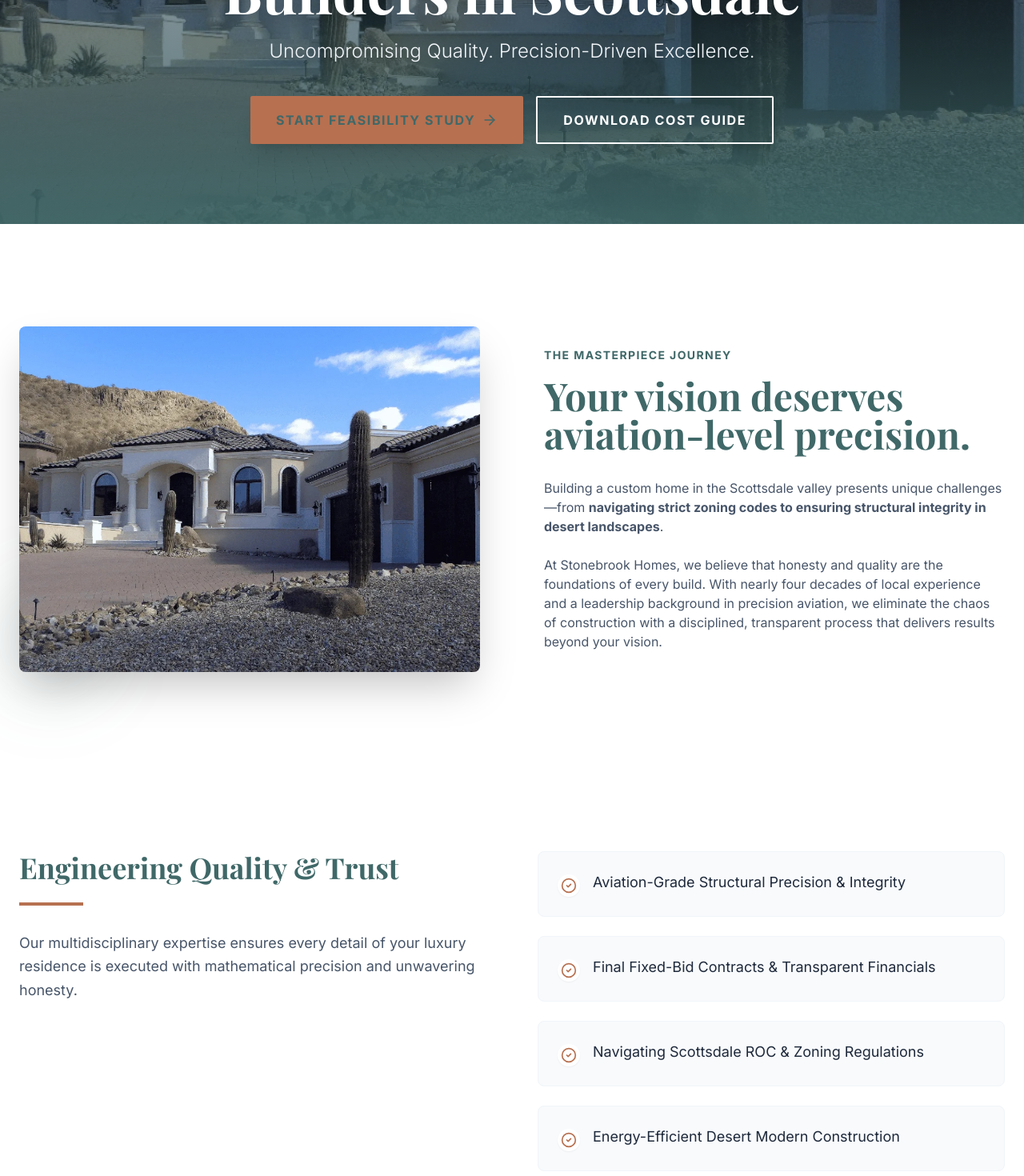
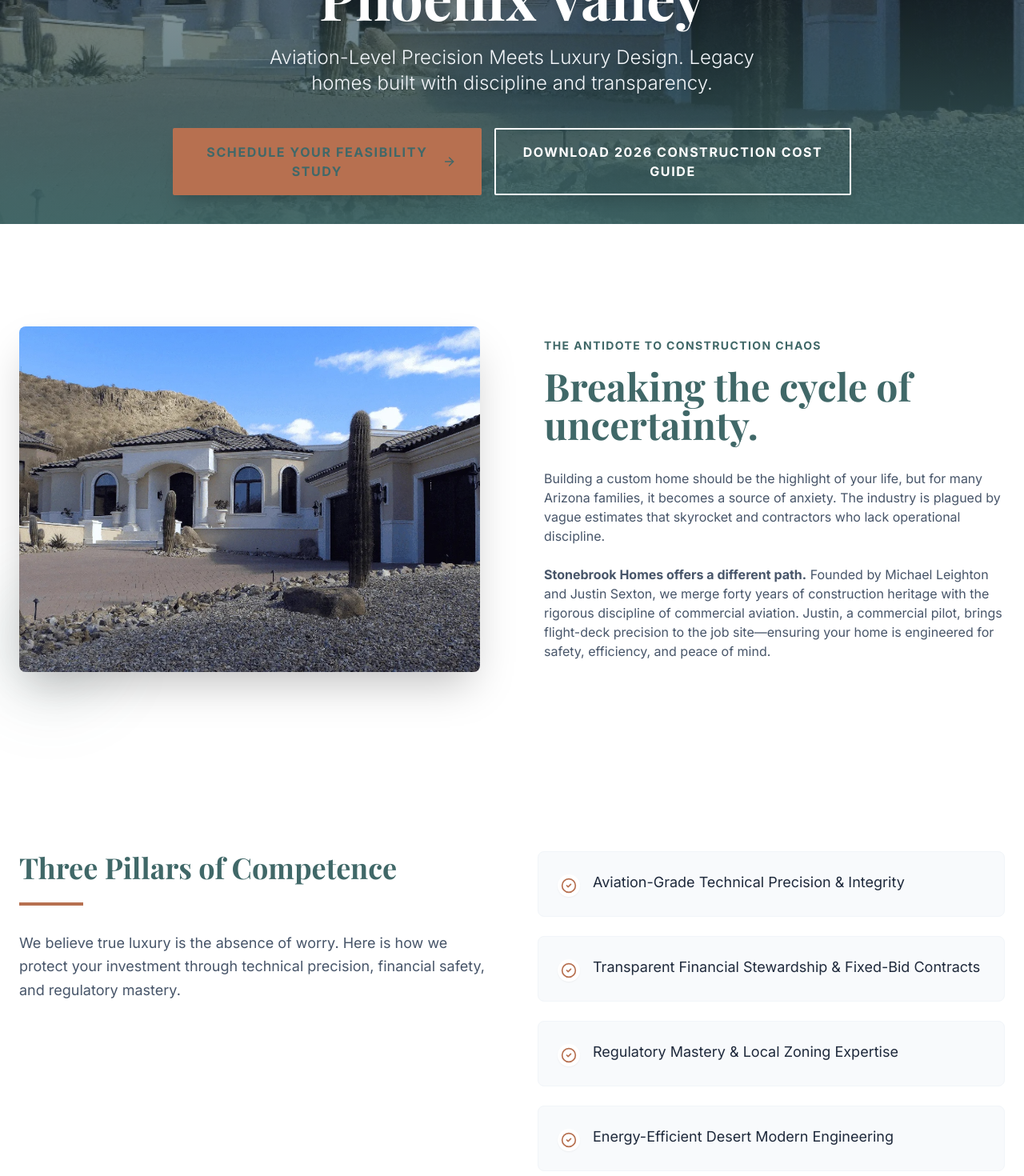
Before and after one commit to ahmedk-hue/stonebrook-homes-main, a React (Vite) app: page /services/new-construction in a window 1280 px wide. Shown: the part 360-1830 px from the top of the page at 80% size. Built offline with nearby package versions, Linux system fonts and the light colour scheme; a web font is replaced by a local one.

Commit message:
Optimize New Custom Home service page with new copy, SEO, and featured projects

```diff
--- a/src/components/services/ProcessSteps.tsx
+++ b/src/components/services/ProcessSteps.tsx
@@ -4,27 +4,27 @@
     {
         icon: Search,
         title: "1. Discovery Session",
-        description: "Simple meeting to see if your project aligns with us. We’ll answer any questions and help you with anything needed."
+        description: "A simple, low-pressure meeting to verify alignment. We answer your initial questions and determine if your vision fits our capabilities."
     },
     {
         icon: PenTool,
         title: "2. Concept Designs",
-        description: "We connect you with our in-house architect team and drafting team to bring your vision into reality."
+        description: "We connect you with our in-house architect and drafting teams. We take your vision—from Pinterest boards to napkins—and translate it into real architectural plans."
     },
     {
         icon: FileCheck,
-        title: "3. Preconstruction",
-        description: "We finalize plans, begin permitting, and provide you with a final bid to ensure you're ready to break ground."
+        title: "3. Preconstruction (The Safety Phase)",
+        description: "This is where we mitigate risk. We finalize plans, secure city permits, and provide a final, hard bid. You enter construction knowing exactly what you are building and what it costs."
     },
     {
         icon: Hammer,
         title: "4. Construction",
-        description: "Hands-off approach with weekly updates and easy payment draws. We work with you on all major milestones."
+        description: "Enjoy a hands-off experience. We provide weekly video updates and manage all on-site activity. You simply approve milestones and watch your home rise."
     },
     {
         icon: Key,
         title: "5. Walkthrough",
-        description: "Our final walkthrough where we make sure that your home really lives up to the dream you envisioned."
+        description: "The final reveal. We conduct a meticulous walkthrough to ensure every detail matches the dream you envisioned before handing over the keys."
     }
 ];
 
--- a/src/pages/services/NewConstruction.tsx
+++ b/src/pages/services/NewConstruction.tsx
@@ -12,30 +12,33 @@
 
 const NewConstruction = () => {
     // GEO Blueprint: Focus on "Entity-Service-Location Triad"
-    const pageTitle = "Luxury Custom Home Builders in Scottsdale & Paradise Valley | Stonebrook Homes";
+    const pageTitle = "Custom Home Builders Scottsdale | Luxury Home Construction - Stonebrook Homes";
 
-    // GEO Blueprint: Keyword Clusters (Technical, Financial, Regulatory)
     const features = [
-        "Aviation-Grade Structural Precision & Integrity", // Technical Cluster (Justin's background)
-        "Final Fixed-Bid Contracts & Transparent Financials", // Financial Cluster
-        "Navigating Scottsdale ROC & Zoning Regulations", // Regulatory Cluster
-        "Energy-Efficient Desert Modern Construction", // Efficiency Cluster
-        "In-House Design & Architectural Collaboration",
-        "Weekly Milestone Updates & Hands-Off Management" // Operational Maturity
+        "Aviation-Grade Technical Precision & Integrity",
+        "Transparent Financial Stewardship & Fixed-Bid Contracts",
+        "Regulatory Mastery & Local Zoning Expertise",
+        "Energy-Efficient Desert Modern Engineering",
+        "Concept-to-Blueprint Architectural Coordination",
+        "Weekly Video Updates & Operational Excellence"
     ];
 
     const faqs = [
         {
-            question: "What is the typical budget for a Stonebrook custom home in Scottsdale?",
-            answer: "Our custom home projects typically start at $1M, with luxury estates ranging toward $10M+. Final costs are determined by site complexity, architectural depth, and premium finish selections."
+            question: "What is the cost per square foot for custom homes in Scottsdale?",
+            answer: "While 'cost per square foot' can be misleading due to finish variables, our custom home projects generally start at a budget of $1M+. For a precise quote, we recommend a Feasibility Study rather than rough square-footage math."
         },
         {
-            question: "Do you handle the permitting process with the City of Scottsdale?",
-            answer: "Yes. Our preconstruction team manages the entire regulatory process, including architectural reviews, city permitting (ROC #351850), and ensuring compliance with local building codes."
+            question: "Do you build on my land (BOYL)?",
+            answer: "Yes. We specialize in 'homes built on your land.' Whether you own a lot in Cave Creek or need help assessing a plot in Paradise Valley, we manage the site development, utility runs, and vertical construction."
         },
         {
-            question: "How long does a new custom home build typically take?",
-            answer: "Depending on size and complexity, most custom builds take 12-24 months. We provide a detailed construction schedule during the preconstruction phase and weekly updates throughout."
+            question: "How long does it take to build a custom home?",
+            answer: "A typical luxury build takes between 12 to 24 months depending on complexity and size. We will provide a detailed timeline during the Preconstruction phase."
+        },
+        {
+            question: "Do you handle the architectural design?",
+            answer: "Yes. In our 'Concept Designs' phase, we utilize our in-house teams to move you from concept to blueprint seamlessly."
         }
     ];
 
@@ -43,7 +46,7 @@
         <>
             <SEO
                 title={pageTitle}
-                description="Arizona's premier luxury custom home builder. Specializing in high-end residential construction in Scottsdale, Paradise Valley, and the Phoenix area since 1985."
+                description="From Paradise Valley estates to Carefree retreats—we build legacy homes with aviation-level precision, transparent financials, and a focus on your lifestyle."
                 canonical="https://stonebrook.homes/services/new-construction"
             />
 
@@ -55,19 +58,18 @@
             />
 
             <ServiceHero
-                title="Luxury Custom Home Builders in Scottsdale"
-                subtitle="Uncompromising Quality. Precision-Driven Excellence."
+                title="Custom Home Builders in Scottsdale & The Phoenix Valley"
+                subtitle="Aviation-Level Precision Meets Luxury Design. Legacy homes built with discipline and transparency."
                 backgroundImage="/luxury-home-site.jpg"
-                primaryCtaText="Start Feasibility Study"
-                secondaryCtaText="Download Cost Guide"
+                primaryCtaText="Schedule Your Feasibility Study"
+                secondaryCtaText="Download 2026 Construction Cost Guide"
                 secondaryCtaLink="/resources/cost-guide-optin"
             />
 
-            {/* PAS Framework: The Problem / Agitation - Softened & Humanized */}
+            {/* PAS Framework: The Empathy Layer */}
             <section className="py-32 bg-white relative">
                 <div className="container mx-auto px-6">
                     <div className="flex flex-col lg:flex-row items-center gap-20">
-                        {/* Visual Anchor for Emotional Connection */}
                         <motion.div
                             initial={{ opacity: 0, x: -50 }}
                             whileInView={{ opacity: 1, x: 0 }}
@@ -88,16 +90,16 @@
                             transition={{ duration: 0.8, delay: 0.2 }}
                             className="lg:w-1/2"
                         >
-                            <span className="text-primary font-bold uppercase tracking-widest text-sm block mb-4">The Masterpiece Journey</span>
+                            <span className="text-primary font-bold uppercase tracking-widest text-sm block mb-4">The Antidote to Construction Chaos</span>
                             <h2 className="text-4xl md:text-5xl font-serif font-bold text-primary mb-8 leading-tight">
-                                Your vision deserves aviation-level precision.
+                                Breaking the cycle of uncertainty.
                             </h2>
                             <div className="prose prose-lg text-slate-600 space-y-6">
                                 <p>
-                                    Building a custom home in the Scottsdale valley presents unique challenges—from <strong>navigating strict zoning codes to ensuring structural integrity in desert landscapes</strong>.
+                                    Building a custom home should be the highlight of your life, but for many Arizona families, it becomes a source of anxiety. The industry is plagued by vague estimates that skyrocket and contractors who lack operational discipline.
                                 </p>
                                 <p>
-                                    At Stonebrook Homes, we believe that honesty and quality are the foundations of every build. With nearly four decades of local experience and a leadership background in precision aviation, we eliminate the chaos of construction with a disciplined, transparent process that delivers results beyond your vision.
+                                    <strong>Stonebrook Homes offers a different path.</strong> Founded by Michael Leighton and Justin Sexton, we merge forty years of construction heritage with the rigorous discipline of commercial aviation. Justin, a commercial pilot, brings flight-deck precision to the job site—ensuring your home is engineered for safety, efficiency, and peace of mind.
                                 </p>
                             </div>
                         </motion.div>
@@ -105,10 +107,10 @@
                 </div>
             </section>
 
-            {/* The Solution: Features Grid with Clusters */}
+            {/* Competence Layer: Our 3 Pillars */}
             <ServiceFeatures
-                title="Engineering Quality & Trust"
-                description="Our multidisciplinary expertise ensures every detail of your luxury residence is executed with mathematical precision and unwavering honesty."
+                title="Three Pillars of Competence"
+                description="We believe true luxury is the absence of worry. Here is how we protect your investment through technical precision, financial safety, and regulatory mastery."
                 features={features}
             />
 
@@ -126,18 +128,18 @@
             {/* Proof Ecosystem: Project Cards & Contextual Evidence */}
             <RelatedProjects category="Custom Build" />
 
-            {/* Soft Conversion: Cost Guide CTA */}
+            {/* Soft Conversion: Lead Magnet */}
             <section className="py-20 bg-primary/5 border-y border-primary/10">
                 <div className="container mx-auto px-6 max-w-4xl text-center">
                     <FileText className="w-12 h-12 text-primary mx-auto mb-6" />
-                    <h2 className="text-3xl font-serif font-bold text-primary mb-4">Planning Your Investment?</h2>
+                    <h2 className="text-3xl font-serif font-bold text-primary mb-4">Not ready to build just yet?</h2>
                     <p className="text-lg text-slate-600 mb-8">
-                        Download our <strong>2026 Construction Cost Guide</strong>. We break down site feasibility, permitting, and luxury finishes for Scottsdale, Paradise Valley, and the Phoenix area.
+                        Most people underestimate the cost of luxury construction by 20-30%. Get the numbers first. Download our <strong>2026 Construction Cost Guide</strong> for real-world pricing trends.
                     </p>
                     <RouterLink to="/resources/cost-guide-optin" className="inline-block bg-white border-2 border-primary text-primary px-8 py-4 font-bold uppercase tracking-widest hover:bg-primary hover:text-white transition-colors rounded-sm shadow-md">
-                        Download Free Guide
+                        Download 2026 Cost Guide
                     </RouterLink>
-                    <p className="text-sm text-slate-500 mt-4 italic">Updated for AZ Market Rates</p>
+                    <p className="text-sm text-slate-500 mt-4 italic">Updated for the Phoenix Valley Market</p>
                 </div>
             </section>
 
@@ -151,7 +153,7 @@
                         Schedule a discovery session to discuss your land, vision, and how our precision-driven approach can bring your dream home to life.
                     </p>
                     <RouterLink to="/contact" className="inline-block bg-white text-primary px-12 py-5 font-bold uppercase tracking-widest hover:bg-slate-100 transition-colors rounded-sm shadow-xl text-lg">
-                        Schedule Discovery Session
+                        Schedule Your Feasibility Study
                     </RouterLink>
                 </div>
             </div>
```
Also changed, not shown: src/data/projects.ts (+52 -0 lines).
